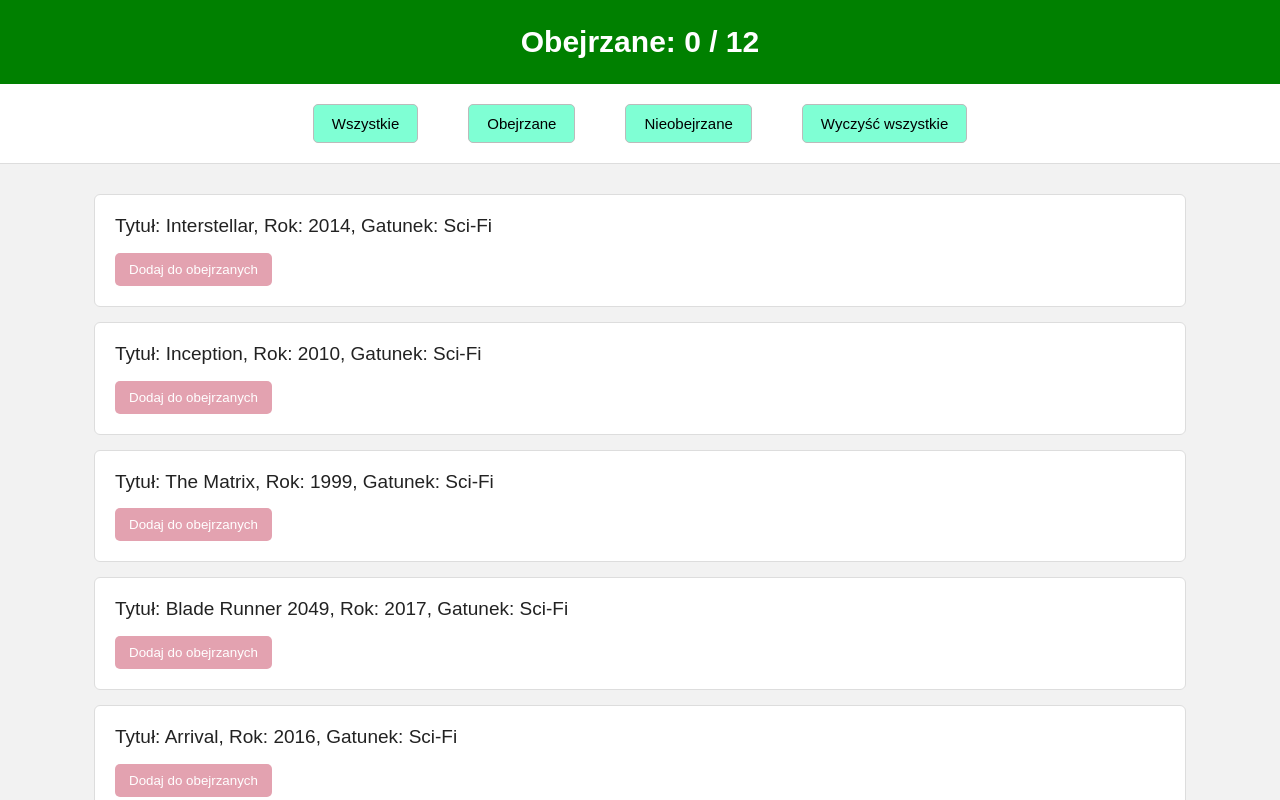
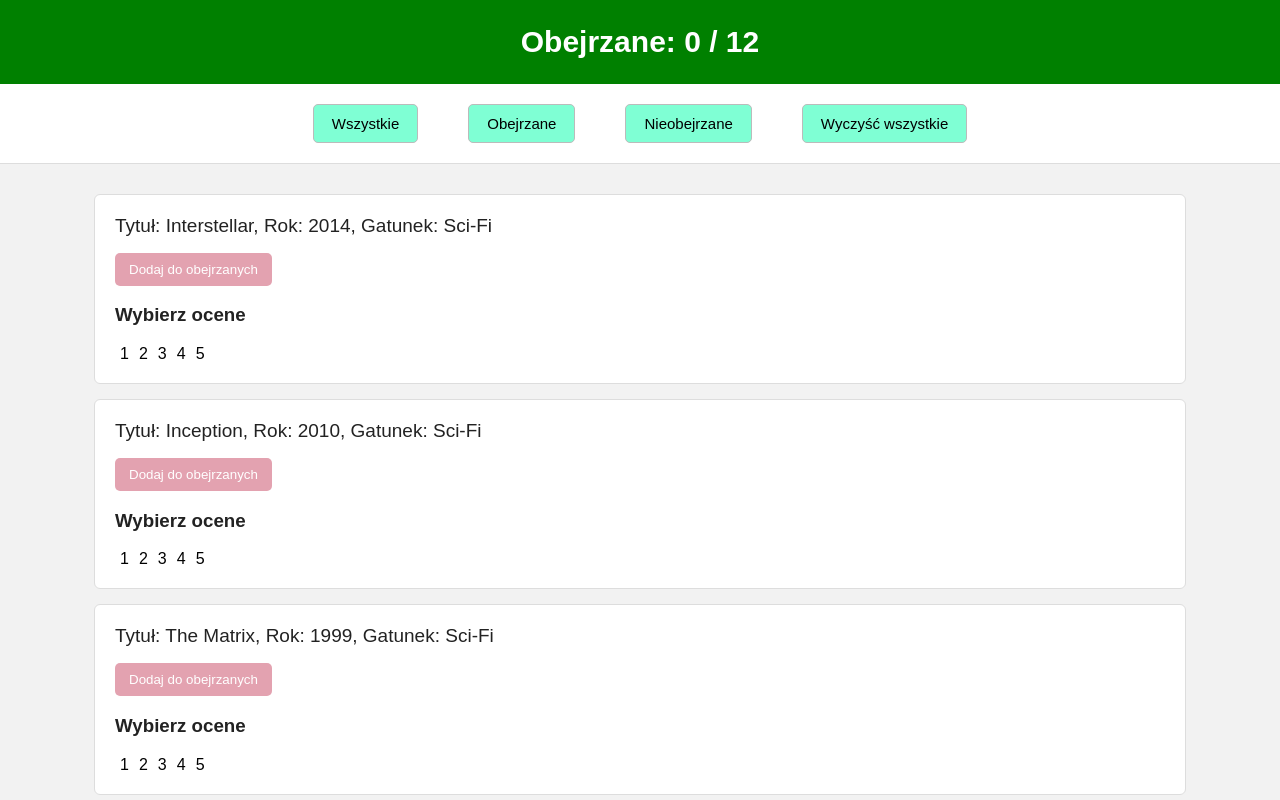
Before and after one commit to daniel-kub/zadanie-react, a React (Vite) app: page / in a window 1280 px wide. Shown: the top 800 px of the page. Built offline with nearby package versions, Linux system fonts and the light colour scheme.

Commit message:
to już raczej ostatnie

```diff
--- a/src/App.css
+++ b/src/App.css
@@ -1,7 +1,9 @@
 * {
   box-sizing: border-box;
 }
-
+#ocena{
+  padding: 5px;
+}
 body {
   margin: 0;
   font-family: Arial, sans-serif;
@@ -24,6 +26,7 @@
     margin-right: 20px;
     background-color: aquamarine;
 }
+
 nav {
   display: flex;
   justify-content: center;
--- a/src/App.tsx
+++ b/src/App.tsx
@@ -6,14 +6,24 @@
 function App() {
   const [obejrzane, setObejrzane] = useState([]);
   const [filtr, setFiltr] = useState("wszystkie");
+  const [oceny, setOceny] = useState({});
 
   function oznaczJakoObejrzany(id) {
     setObejrzane((prev) =>
       prev.includes(id) ? prev.filter((item) => item !== id) : [...prev, id]
     );
   }
+
+  function ustawOcene(id, ocena) {
+    setOceny((prev) => ({
+      ...prev,
+      [id]: ocena,
+    }));
+  }
+
   function resetuj(){
     setObejrzane([]);
+    setOceny({});
   }
 
   const wyswietlaneFilmy = movies.filter((movie) => {
@@ -55,6 +65,8 @@
               genre={movie.genre}
               czyObejrzane={obejrzane.includes(movie.id)}
               oznaczJakoObejrzany={() => oznaczJakoObejrzany(movie.id)}
+              ocena={oceny[movie.id] || 0}
+              ustawOcene={(ocena) => ustawOcene(movie.id, ocena)}
             />
           ))
         ) : (
--- a/src/components/MovieCard.tsx
+++ b/src/components/MovieCard.tsx
@@ -8,6 +8,20 @@
       <button onClick={props.oznaczJakoObejrzany}>
         {props.czyObejrzane ? "Obejrzane!" : "Dodaj do obejrzanych"}
       </button>
+
+      <div>
+        <h3>Wybierz ocene</h3>
+        {[1, 2, 3, 4, 5].map((numer) => (
+          <span
+            id="ocena"
+            key={numer}
+            onClick={() => props.ustawOcene(numer)}
+            style={{color: numer === props.ocena ? "gold" : "black"}}
+          >
+            {numer}
+          </span>
+        ))}
+      </div>
     </div>
   );
 }
```
